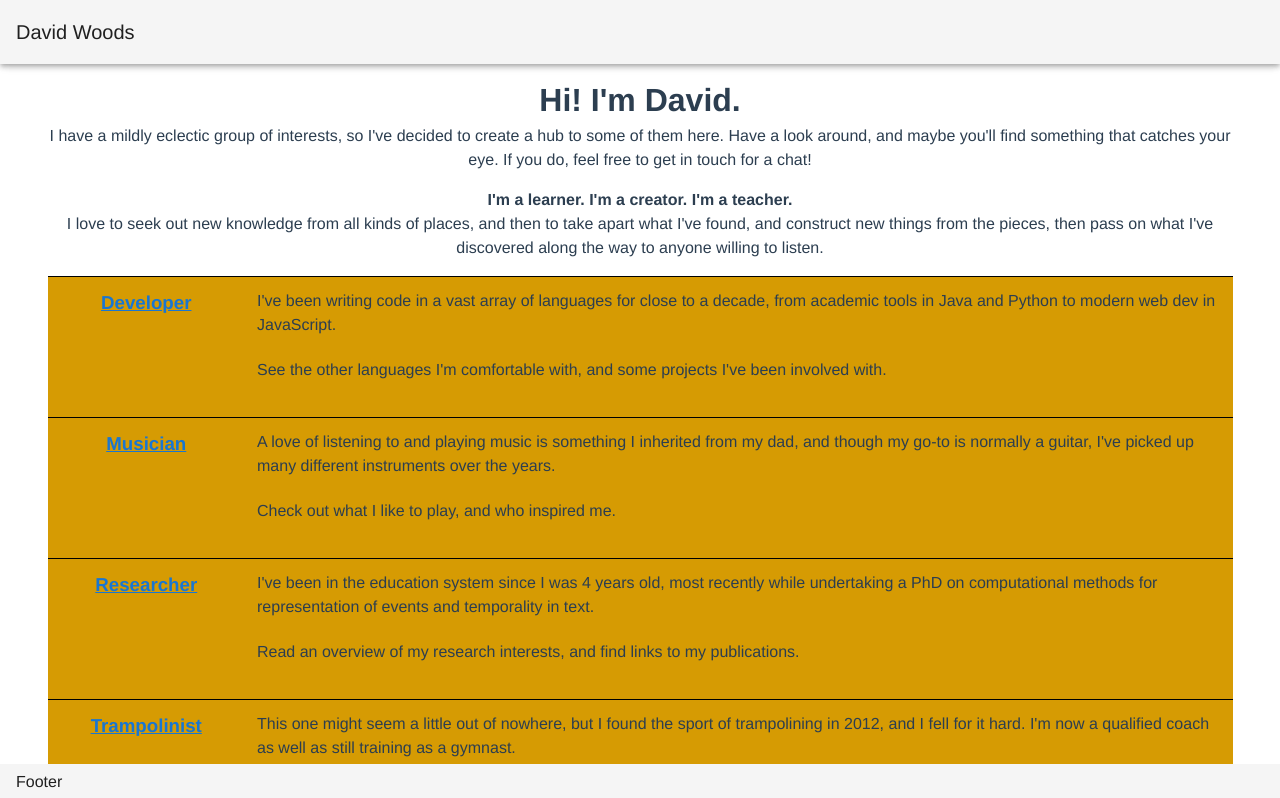
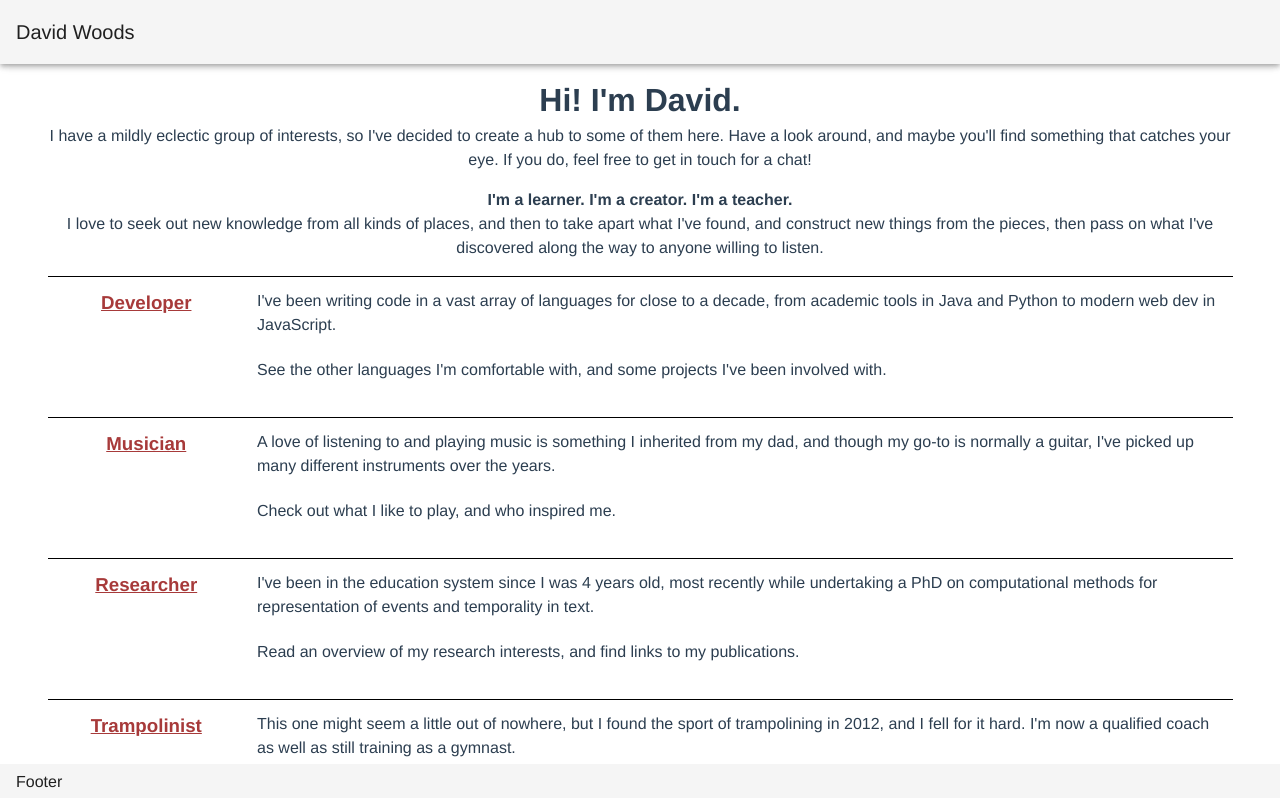
Before and after one commit to dave-woods/dwoods.xyz, a Vue app: page / in a window 1280 px wide. Shown: the top 798 px of the page. Built offline with nearby package versions, Linux system fonts and the light colour scheme; the HTML template or start-up script is replaced by a standard one.

Commit message:
Changed to new logo, changed link colours (on Home view only) to reflect this

```diff
--- a/src/components/Header.vue
+++ b/src/components/Header.vue
@@ -2,7 +2,7 @@
     <v-app-bar app absolute>
         <v-toolbar-title>David Woods</v-toolbar-title>
         <v-spacer></v-spacer>
-        <router-link to="/"><v-img src="@/assets/logo.png" max-width="64px" style="margin-right: -16px" contain></v-img></router-link>
+        <router-link to="/"><v-img src="@/assets/logo.png" max-height="64px" contain></v-img></router-link>
     </v-app-bar>
 </template>
 
--- a/src/views/Home.vue
+++ b/src/views/Home.vue
@@ -51,11 +51,15 @@
     </v-container>
 </template>
 
-<style scoped>
+<style scoped lang="scss">
 .interest-row {
     min-height: 100px;
     border-top: 1px solid black;
-    background-color: #D69B03;
+    /* background-color: #D69B03; */
+    /* background-color: #A73A3A; */
+    a {
+        color: #A73A3A;
+    }
 }
 </style>
 
```
Also changed, not shown: src/assets/logo.png, 1 other file (tests, documents, lock files or other folders).
